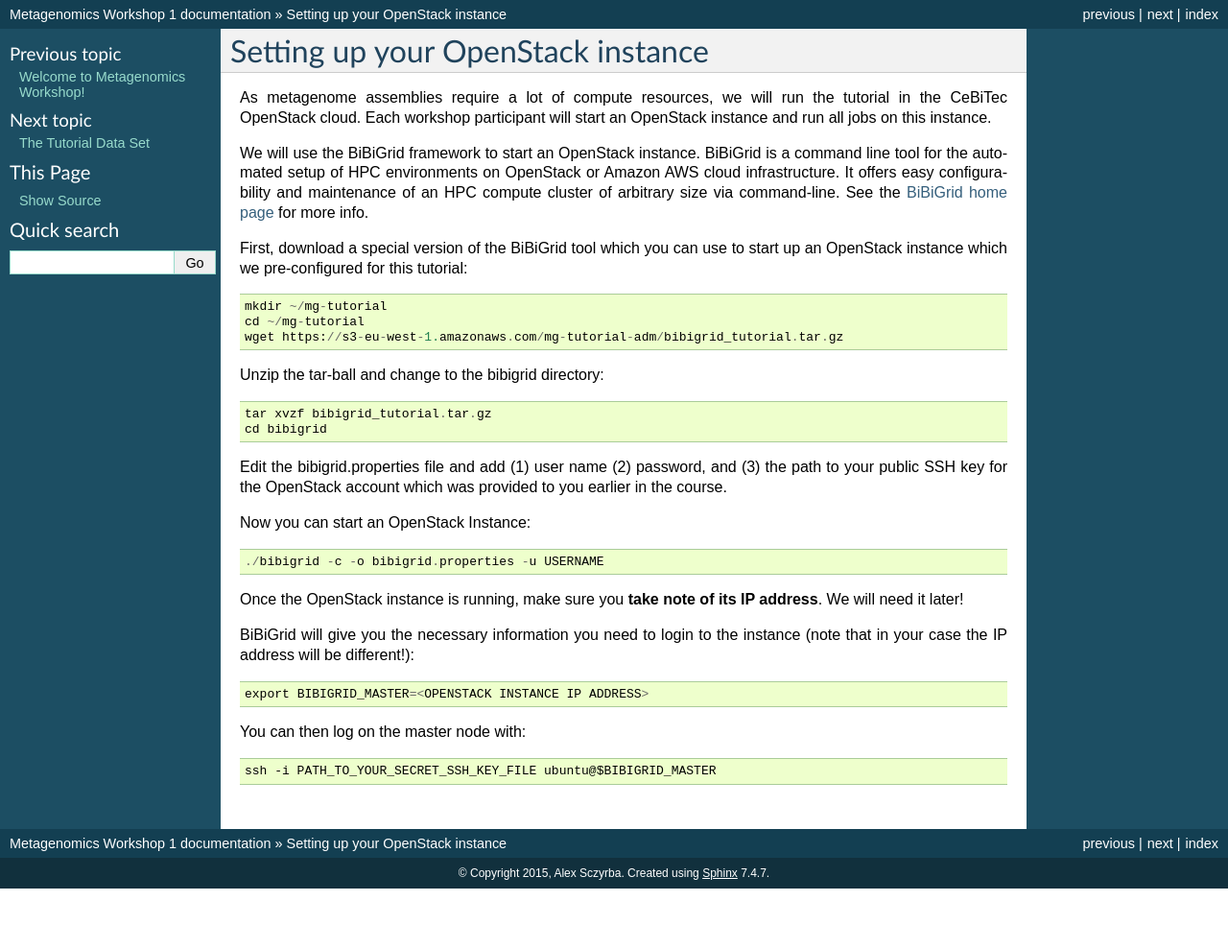
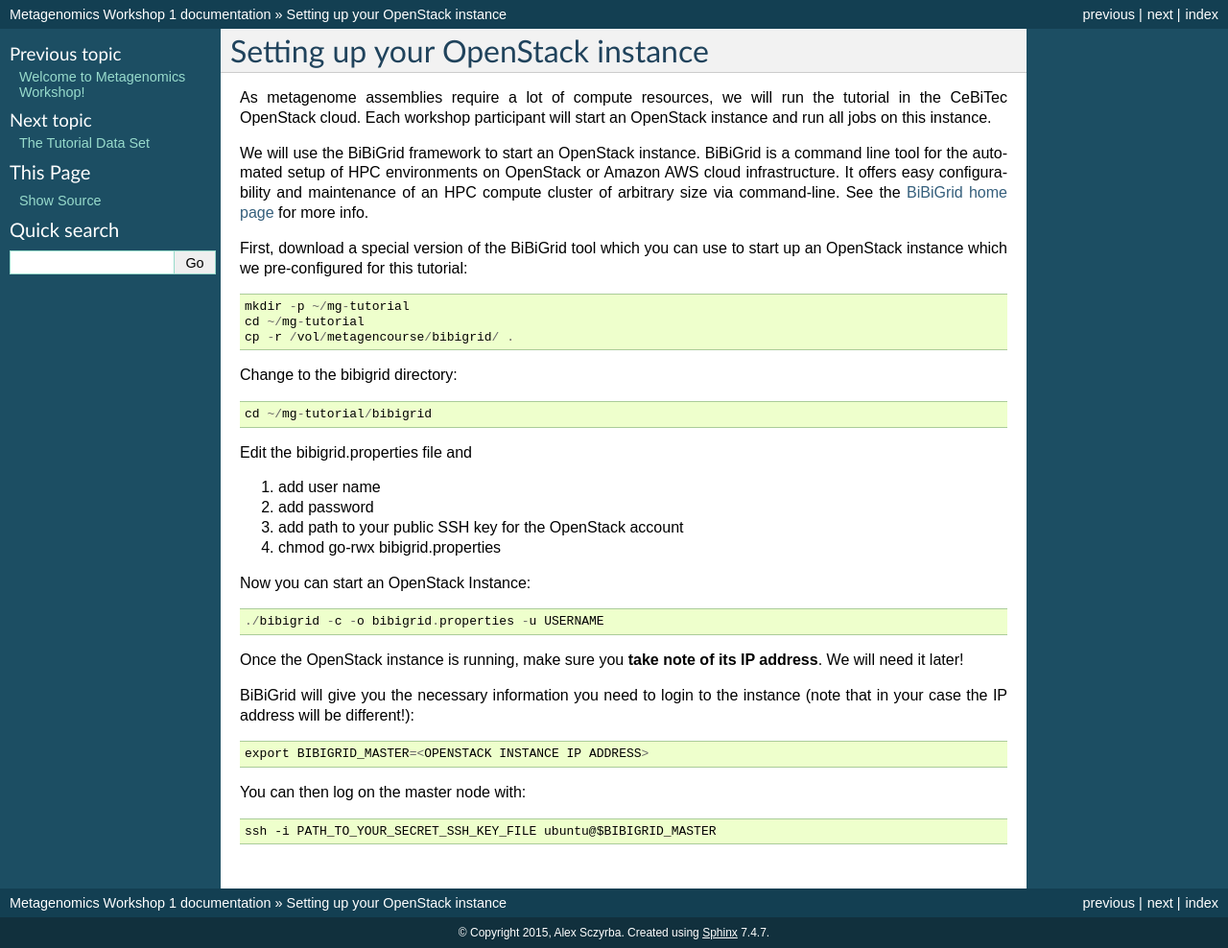
Before and after one commit to metagenomics/metagenomics-workshop, a Sphinx documentation site: the page built from docs/bibigrid.rst, in a window 1280 px wide. Shown: the whole page at 96% size. Built offline with Sphinx 7.4.7, drawn with Linux system fonts in a browser that asks for light colours; before the commit the page ends 926 px from its top, so only the background shows below that.

Commit message:
changed bibigrid setup

```diff
--- a/docs/bibigrid.rst
+++ b/docs/bibigrid.rst
@@ -17,18 +17,20 @@
 use to start up an OpenStack instance which we pre-configured for this
 tutorial::
 
-  mkdir ~/mg-tutorial
+  mkdir -p ~/mg-tutorial
   cd ~/mg-tutorial
-  wget https://s3-eu-west-1.amazonaws.com/mg-tutorial-adm/bibigrid_tutorial.tar.gz
+  cp -r /vol/metagencourse/bibigrid/ .
 
-Unzip the tar-ball and change to the bibigrid directory::
+Change to the bibigrid directory::
 
-  tar xvzf bibigrid_tutorial.tar.gz
-  cd bibigrid
+  cd ~/mg-tutorial/bibigrid
 
-Edit the bibigrid.properties file and add (1) user name (2) password,
-and (3) the path to your public SSH key for the OpenStack account
-which was provided to you earlier in the course.
+Edit the bibigrid.properties file and
+
+1. add user name
+2. add password
+3. add path to your public SSH key for the OpenStack account
+4. chmod go-rwx bibigrid.properties
 
 Now you can start an OpenStack Instance::
 
```
